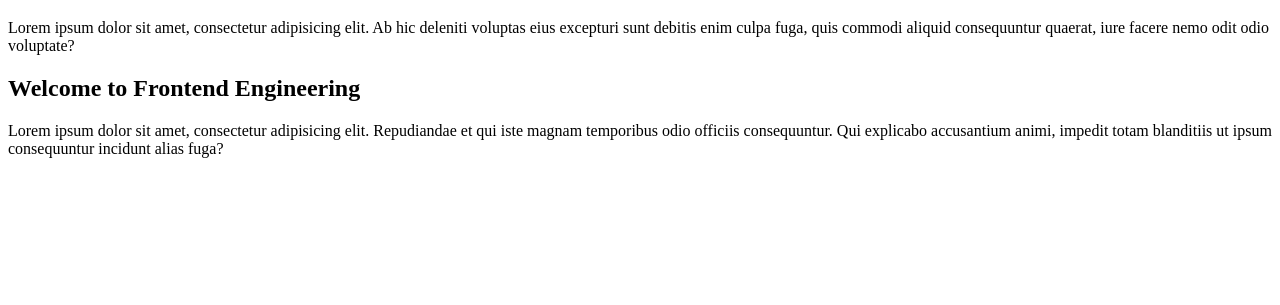
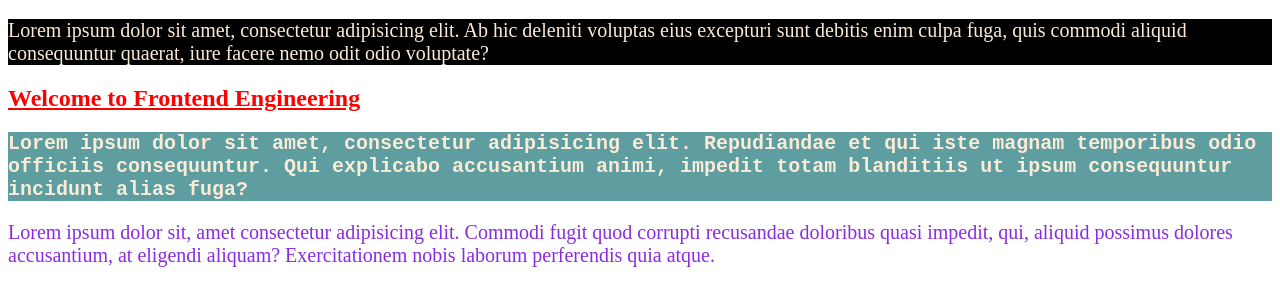
Before and after one commit to piumikaDil/css-basic, a plain HTML site: page index.html in a window 1280 px wide. Shown: the part 61-366 px from the top of the page. Drawn offline with Linux system fonts and the light colour scheme.

Commit message:
Internal CSS and selectors

```diff
--- a/index.html
+++ b/index.html
@@ -6,6 +6,36 @@
     <meta name="viewport" content="width=device-width, initial-scale=1.0" />
     <title>CSS</title>
     <link rel="icon" type="image/x-icon" href="assets/icons/image-4 (1).ico" />
+
+    <!-- Internal CSS -->
+    <style>
+      /* type_selector */
+      h2 {
+        color: red;
+        text-decoration: underline;
+      }
+      p {
+        font-size: 20px;
+      }
+      /* class_selector */
+      .main_text {
+        color: antiquewhite;
+        background-color: black;
+      }
+      /* Id_selector */
+      #par {
+        background-color: cadetblue;
+      }
+      /* universal_selector */
+      * {
+        color: blueviolet;
+      }
+      /* attribute_selector */
+      p[id] {
+        font-weight: bold;
+        font-family: "Courier New", Courier, monospace;
+      }
+    </style>
   </head>
   <body>
     <!-- Inline CSS -->
@@ -19,17 +49,23 @@
     >
       Welcome to software developments
     </h1>
-    <p>
+    <p class="main_text">
       Lorem ipsum dolor sit amet, consectetur adipisicing elit. Ab hic deleniti
       voluptas eius excepturi sunt debitis enim culpa fuga, quis commodi aliquid
       consequuntur quaerat, iure facere nemo odit odio voluptate?
     </p>
     <h2>Welcome to Frontend Engineering</h2>
-    <p>
+    <p id="par" class="main_text">
       Lorem ipsum dolor sit amet, consectetur adipisicing elit. Repudiandae et
       qui iste magnam temporibus odio officiis consequuntur. Qui explicabo
       accusantium animi, impedit totam blanditiis ut ipsum consequuntur incidunt
       alias fuga?
     </p>
+    <p>
+      Lorem ipsum dolor sit, amet consectetur adipisicing elit. Commodi fugit
+      quod corrupti recusandae doloribus quasi impedit, qui, aliquid possimus
+      dolores accusantium, at eligendi aliquam? Exercitationem nobis laborum
+      perferendis quia atque.
+    </p>
   </body>
 </html>
```
